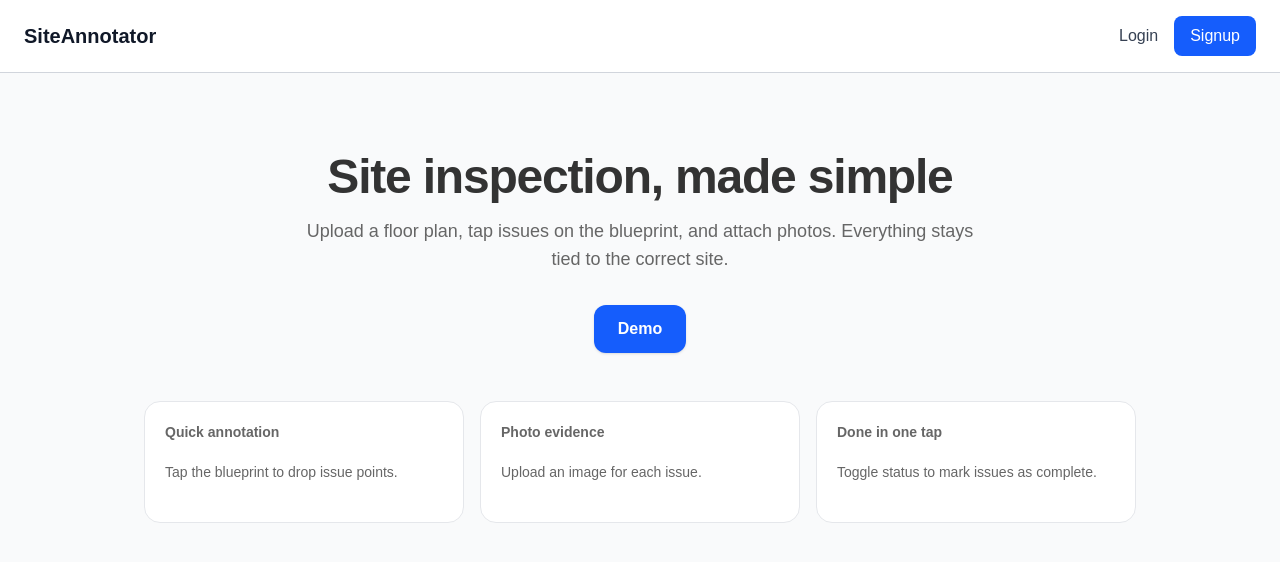
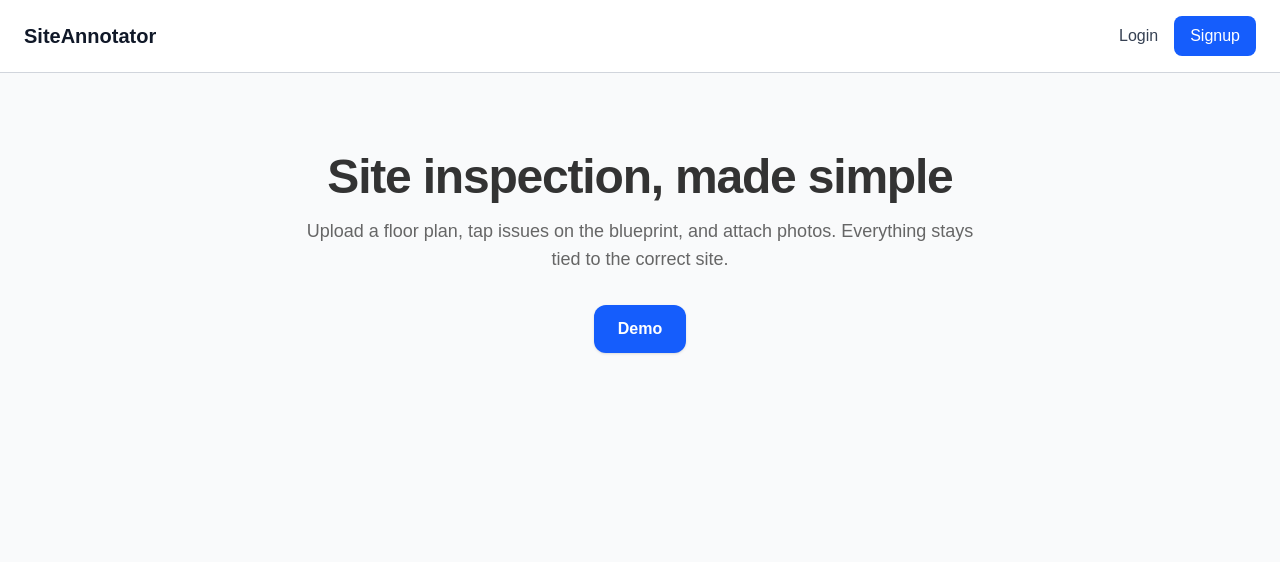
Before and after one commit to techzy/SiteAnnotate, a Next.js app: page / in a window 1280 px wide. Shown: the top 562 px of the page. Built offline with nearby package versions, Linux system fonts and the light colour scheme.

Commit message:
removed the cards on home page

```diff
--- a/app/components/AnnotatorCanvas.tsx
+++ b/app/components/AnnotatorCanvas.tsx
@@ -28,6 +28,7 @@ export default function AnnotatorCanvas({ siteId, imageUrl }: Props) {
         y_coords: number;
         message: string;
     } | null>(null);
+    const [draftMarker, setDraftMarker] = useState<{ x_coords: number; y_coords: number } | null>(null);
     const [issues, setIssues] = useState<IssueRow[]>([]);
     const [selectedIssue, setSelectedIssue] = useState<IssueRow | null>(null);
     const [selectedImageUrl, setSelectedImageUrl] = useState<string | null>(null);
@@ -93,9 +94,16 @@ export default function AnnotatorCanvas({ siteId, imageUrl }: Props) {
         const xPercent = (x / rect.width) * 100;
         const yPercent = (y / rect.height) * 100;
 
+        // Draw the red marker right away for immediate visual feedback.
+        setDraftMarker({ x_coords: xPercent, y_coords: yPercent });
+
         // 4. For MVP: Prompt for a message (We can add a fancy Modal later)
         const message = prompt("What is the issue here?");
-        if (!message) return;
+        if (!message) {
+            // User canceled: remove the temporary marker.
+            setDraftMarker(null);
+            return;
+        }
 
         // 5. Ask for an image upload next
         setPendingIssue({ x_coords: xPercent, y_coords: yPercent, message });
@@ -109,6 +117,7 @@ export default function AnnotatorCanvas({ siteId, imageUrl }: Props) {
         // If user cancels, clear pending state and stop.
         if (!rawFile) {
             setPendingIssue(null);
+            setDraftMarker(null);
             return;
         }
 
@@ -172,6 +181,7 @@ export default function AnnotatorCanvas({ siteId, imageUrl }: Props) {
         } finally {
             setIsAdding(false);
             setPendingIssue(null);
+            setDraftMarker(null);
             if (fileInputRef.current) fileInputRef.current.value = '';
         }
     };
@@ -248,6 +258,14 @@ export default function AnnotatorCanvas({ siteId, imageUrl }: Props) {
                     }}
                 />
             ))}
+
+            {draftMarker && (
+                <div
+                    className="absolute w-4 h-4 rounded-full border-2 border-white shadow-md -translate-x-1/2 -translate-y-1/2 bg-red-500"
+                    style={{ left: `${draftMarker.x_coords}%`, top: `${draftMarker.y_coords}%` }}
+                    aria-hidden="true"
+                />
+            )}
 
             {selectedIssue && (
                 <div
--- a/app/page.tsx
+++ b/app/page.tsx
@@ -25,21 +25,6 @@ export default function Home() {
             </Link>
           </div>
         </section>
-
-        <section className="mt-12 grid gap-4 sm:grid-cols-3">
-          <div className="rounded-2xl border border-gray-200 bg-white p-5 text-left">
-            <p className="text-sm font-semibold text-gray-900">Quick annotation</p>
-            <p className="mt-1 text-sm text-gray-600">Tap the blueprint to drop issue points.</p>
-          </div>
-          <div className="rounded-2xl border border-gray-200 bg-white p-5 text-left">
-            <p className="text-sm font-semibold text-gray-900">Photo evidence</p>
-            <p className="mt-1 text-sm text-gray-600">Upload an image for each issue.</p>
-          </div>
-          <div className="rounded-2xl border border-gray-200 bg-white p-5 text-left">
-            <p className="text-sm font-semibold text-gray-900">Done in one tap</p>
-            <p className="mt-1 text-sm text-gray-600">Toggle status to mark issues as complete.</p>
-          </div>
-        </section>
       </main>
     </div>
   )
```
